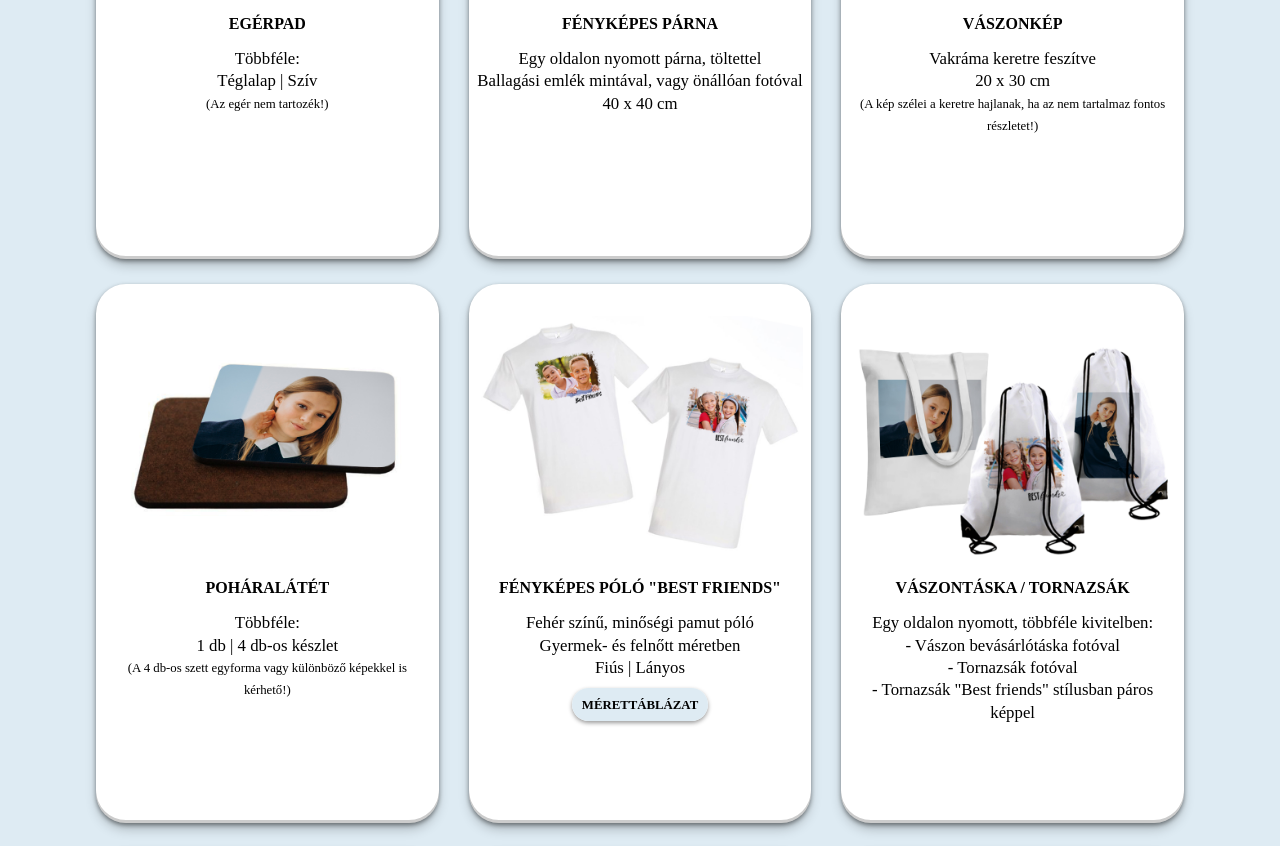
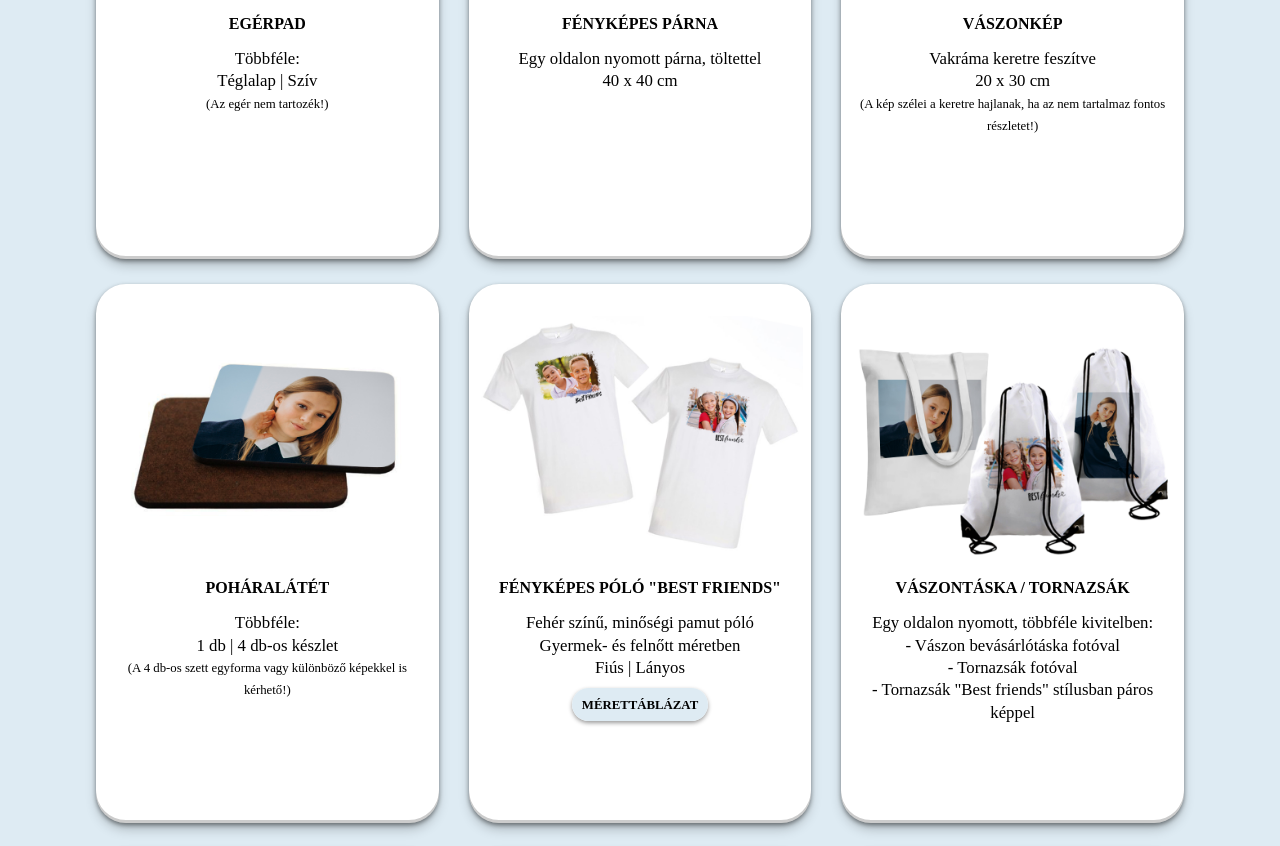
Before and after one commit to C5illa/ballagas, a plain HTML site: page index.html in a window 1280 px wide. Shown: the part 1824-2670 px from the top of the page. Drawn offline with nearby package versions, Linux system fonts and the light colour scheme.

Commit message:
Update index.html

```diff
--- a/index.html
+++ b/index.html
@@ -114,7 +114,6 @@
         <img class="product__pic" src="assets/pillow.jpg" alt="Párna">
         <h4>Fényképes párna</h4>
         <p class="product__text">Egy oldalon nyomott párna, töltettel</p>
-        <p>Ballagási emlék mintával, vagy önállóan fotóval</p>
         <p>40 x 40 cm</p>
       </div>
 
```
